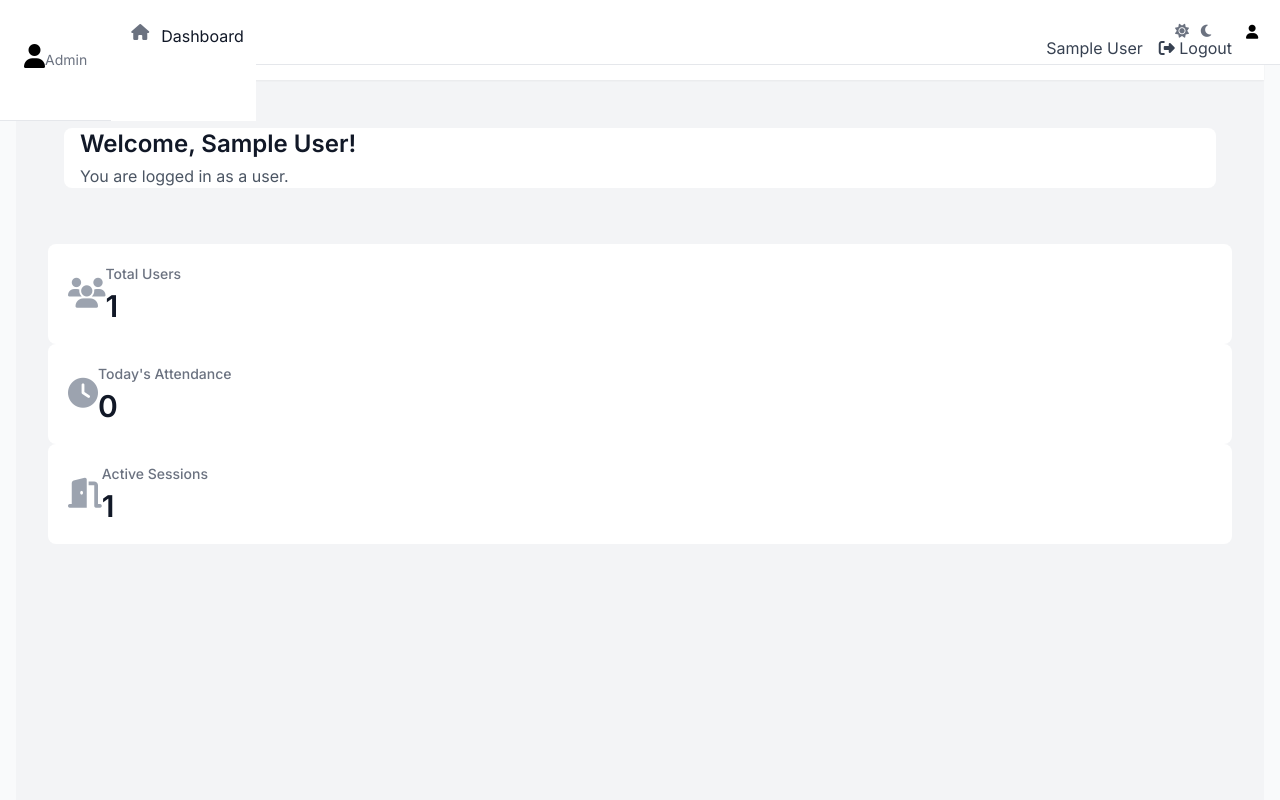
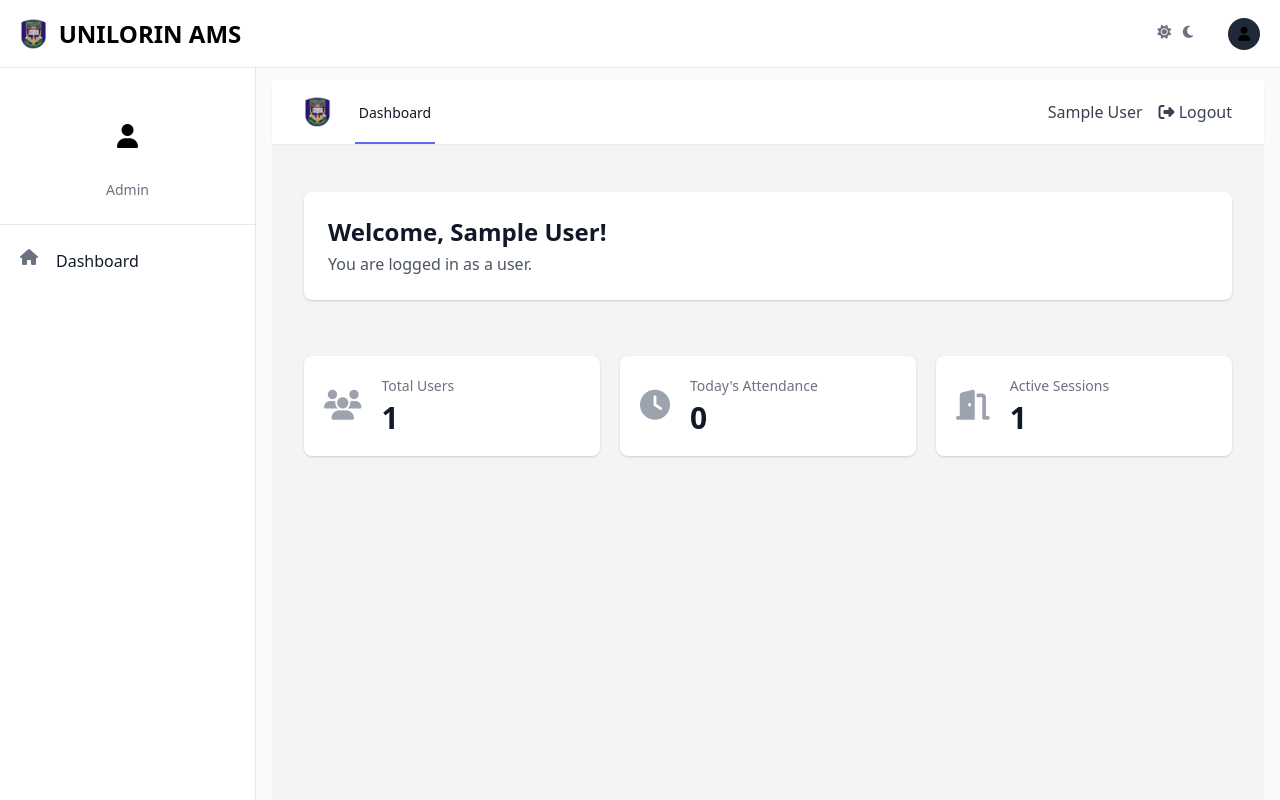
Before and after one commit to Barryhack/UNILORIN-AMS, a Flask app: page /dashboard in a window 1280 px wide. Run offline with Flask 3, Linux system fonts and the light colour scheme; the visitor is signed in with stand-in values (Sample User, id 1); data comes from the database, SQL or seed files in the repository; parts of the project's set-up code (start-up, migrations or seed data) failed here and were passed over; some libraries are stand-ins or nearby versions.

Commit message:
fix(admin): resolve template loading issues
- Fix template block names and inheritance
- Move external dependencies to base template
- Add proper error handling and data attributes
- Update imports in admin routes
- Add Chart.js and Tailwind CSS from CDN

```diff
--- a/app/templates/base.html
+++ b/app/templates/base.html
@@ -7,11 +7,15 @@
 
     <!-- Scripts -->
     <script src="https://code.jquery.com/jquery-3.6.0.min.js"></script>
+    <script src="https://cdn.jsdelivr.net/npm/chart.js@3.7.0/dist/chart.min.js"></script>
 
     <!-- Styles -->
-    <link href="{{ url_for('static', filename='css/tailwind.css') }}" rel="stylesheet">
+    <link href="https://cdn.jsdelivr.net/npm/tailwindcss@2.2.19/dist/tailwind.min.css" rel="stylesheet">
+    <link href="{{ url_for('static', filename='css/dashboard.css') }}" rel="stylesheet">
     <link href="https://fonts.googleapis.com/css2?family=Inter:wght@300;400;500;600;700&display=swap" rel="stylesheet">
     <link rel="stylesheet" href="https://cdnjs.cloudflare.com/ajax/libs/font-awesome/6.5.1/css/all.min.css">
+
+    {% block styles %}{% endblock %}
 
     <style>
         html, body {
@@ -73,6 +77,34 @@
         .nav-link:hover::before,
         .nav-link.active::before {
             transform: scaleY(1);
+        }
+
+        /* Tailwind CSS Custom Colors */
+        :root {
+            --color-primary-50: #f0f9ff;
+            --color-primary-100: #e0f2fe;
+            --color-primary-200: #bae6fd;
+            --color-primary-300: #7dd3fc;
+            --color-primary-400: #38bdf8;
+            --color-primary-500: #0ea5e9;
+            --color-primary-600: #0284c7;
+            --color-primary-700: #0369a1;
+            --color-primary-800: #075985;
+            --color-primary-900: #0c4a6e;
+        }
+
+        /* Dark mode colors */
+        .dark {
+            --color-primary-50: #f8fafc;
+            --color-primary-100: #f1f5f9;
+            --color-primary-200: #e2e8f0;
+            --color-primary-300: #cbd5e1;
+            --color-primary-400: #94a3b8;
+            --color-primary-500: #64748b;
+            --color-primary-600: #475569;
+            --color-primary-700: #334155;
+            --color-primary-800: #1e293b;
+            --color-primary-900: #0f172a;
         }
     </style>
 </head>
```
Also changed, not shown: app/routes/admin.py (+6 -7 lines), app/templates/admin/dashboard.html (+4 -7 lines).
